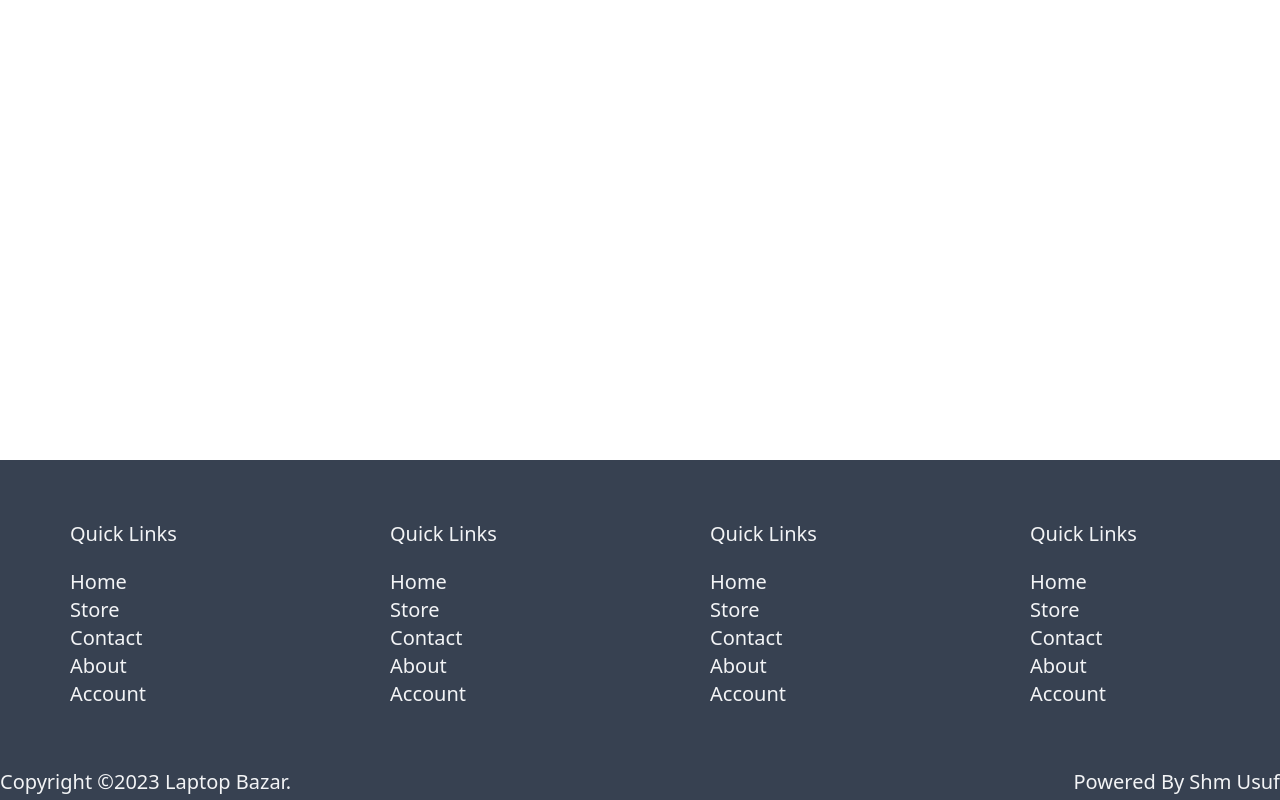
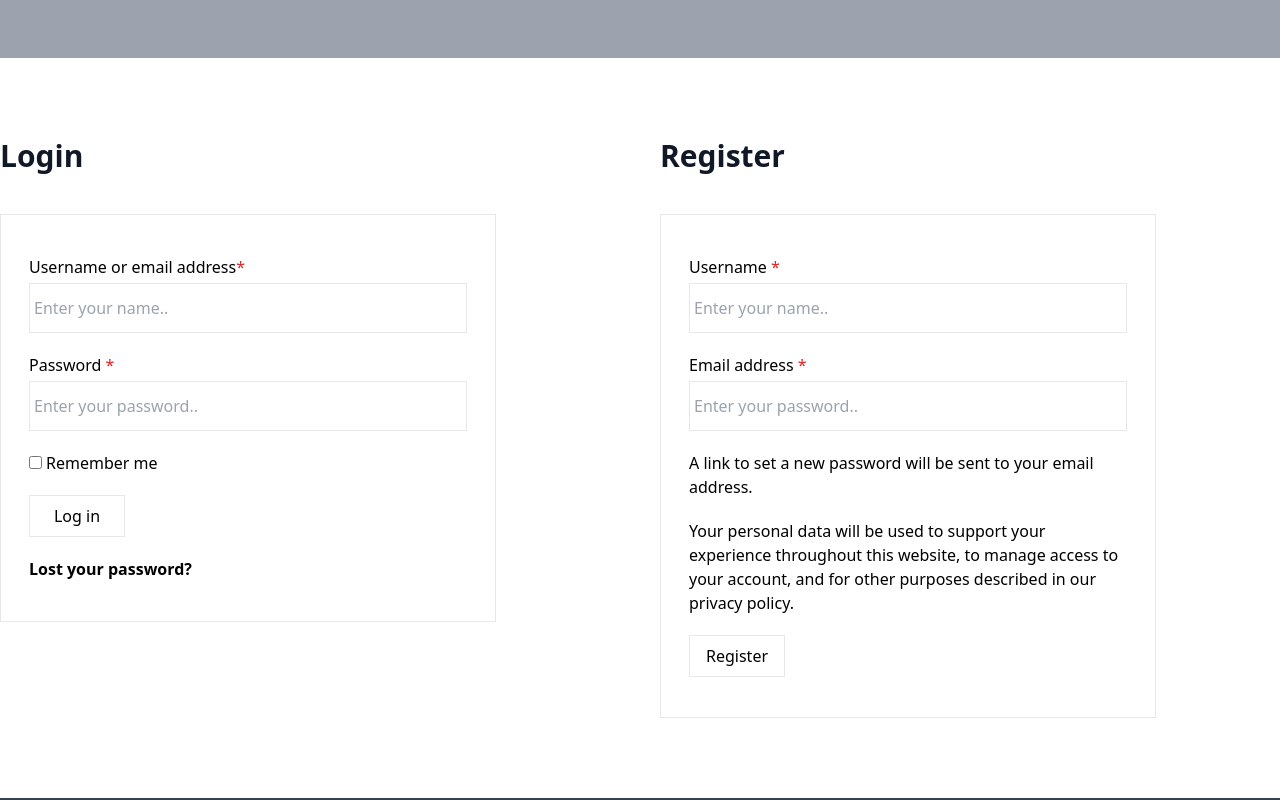
Before and after one commit to Shm-Rsuf/laptop-bazar, a React (Create React App) app: page /account in a window 1280 px wide. Shown: the part 420-1220 px from the top of the page. Built offline with nearby package versions, Linux system fonts and the light colour scheme.

Commit message:
account added

```diff
--- a/src/components/Navbar.js
+++ b/src/components/Navbar.js
@@ -2,7 +2,7 @@ import { Link } from "react-router-dom";
 
 const Navbar = () => {
   return (
-    <header className="header h-20 flex capitalize">
+    <header className="header h-20 flex capitalize shadow-md">
       <nav className="nav container mx-auto flex justify-between items-center">
         <Link
           to="/"
--- a/src/pages/Account.js
+++ b/src/pages/Account.js
@@ -1,5 +1,107 @@
+import { Link } from "react-router-dom";
+
 const Account = () => {
-  return <div>Account</div>;
+  return (
+    <div className="account">
+      <div className="account-top bg-gray-400 py-28 text-center flex flex-col gap-10">
+        <h2 className="text-6xl text-gray-50 font-semibold">My Account</h2>
+        <span className=" block w-28 h-[2px] bg-slate-50 mx-auto"></span>
+        <p className="text-2xl text-gray-50">
+          We always take care of your desire
+        </p>
+      </div>
+      <div className="account-form container mx-auto mt-20 grid grid-cols-1 md:grid-cols-2 gap-10">
+        <div className="login flex flex-col gap-10">
+          <h2 className="text-3xl text-gray-900 font-semibold">Login</h2>
+          <form className="form w-4/5 border py-10 px-7 flex flex-col gap-5">
+            <div className="form-control flex flex-col gap-1">
+              <label htmlFor="username" className="cursor-pointer">
+                Username or email address
+                <span className="text-red-600">*</span>
+              </label>
+              <input
+                type="text"
+                id="username"
+                placeholder="Enter your name.."
+                required
+                className="py-3 px-1 border outline-none focus:border-gray-500 duration-500"
+              />
+            </div>
+            <div className="form-control flex flex-col gap-1">
+              <label htmlFor="password" className="cursor-pointer">
+                Password <span className="text-red-600">*</span>
+              </label>
+              <input
+                type="password"
+                id="password"
+                placeholder="Enter your password.."
+                required
+                className="py-3 px-1 border outline-none focus:border-gray-500 duration-500"
+              />
+            </div>
+
+            <div className="form-control">
+              <input type="checkbox" />
+              <span className="ml-1">Remember me</span>
+            </div>
+            <button
+              type="submit"
+              className="inline-block w-[6rem] border py-2 px-4 text-center bg-transparent hover:bg-gray-900 hover:text-gray-50 duration-300"
+            >
+              Log in
+            </button>
+            <Link className="hover:underline hover:text-green-900 duration-300 font-semibold">
+              Lost your password?
+            </Link>
+          </form>
+        </div>
+        <div className="login flex flex-col gap-10">
+          <h2 className="text-3xl text-gray-900 font-semibold">Register</h2>
+          <form className="form w-4/5 border py-10 px-7 flex flex-col gap-5">
+            <div className="form-control flex flex-col gap-1">
+              <label htmlFor="username" className="cursor-pointer">
+                Username <span className="text-red-600">*</span>
+              </label>
+              <input
+                type="text"
+                id="username"
+                placeholder="Enter your name.."
+                required
+                className="py-3 px-1 border outline-none focus:border-gray-500 duration-500"
+              />
+            </div>
+            <div className="form-control flex flex-col gap-1">
+              <label htmlFor="password" className="cursor-pointer">
+                Email address <span className="text-red-600">*</span>
+              </label>
+              <input
+                type="password"
+                id="password"
+                placeholder="Enter your password.."
+                required
+                className="py-3 px-1 border outline-none focus:border-gray-500 duration-500"
+              />
+            </div>
+            <p>
+              A link to set a new password will be sent to your email address.
+            </p>
+            <p>
+              Your personal data will be used to support your experience
+              throughout this website, to manage access to your account, and for
+              other purposes described in our privacy policy.
+            </p>
+
+            <button
+              type="submit"
+              className="inline-block w-[6rem] border py-2 px-4 text-center bg-transparent hover:bg-gray-900 hover:text-gray-50 duration-300"
+            >
+              Register
+            </button>
+          </form>
+        </div>
+      </div>
+    </div>
+  );
 };
 
 export default Account;
```
